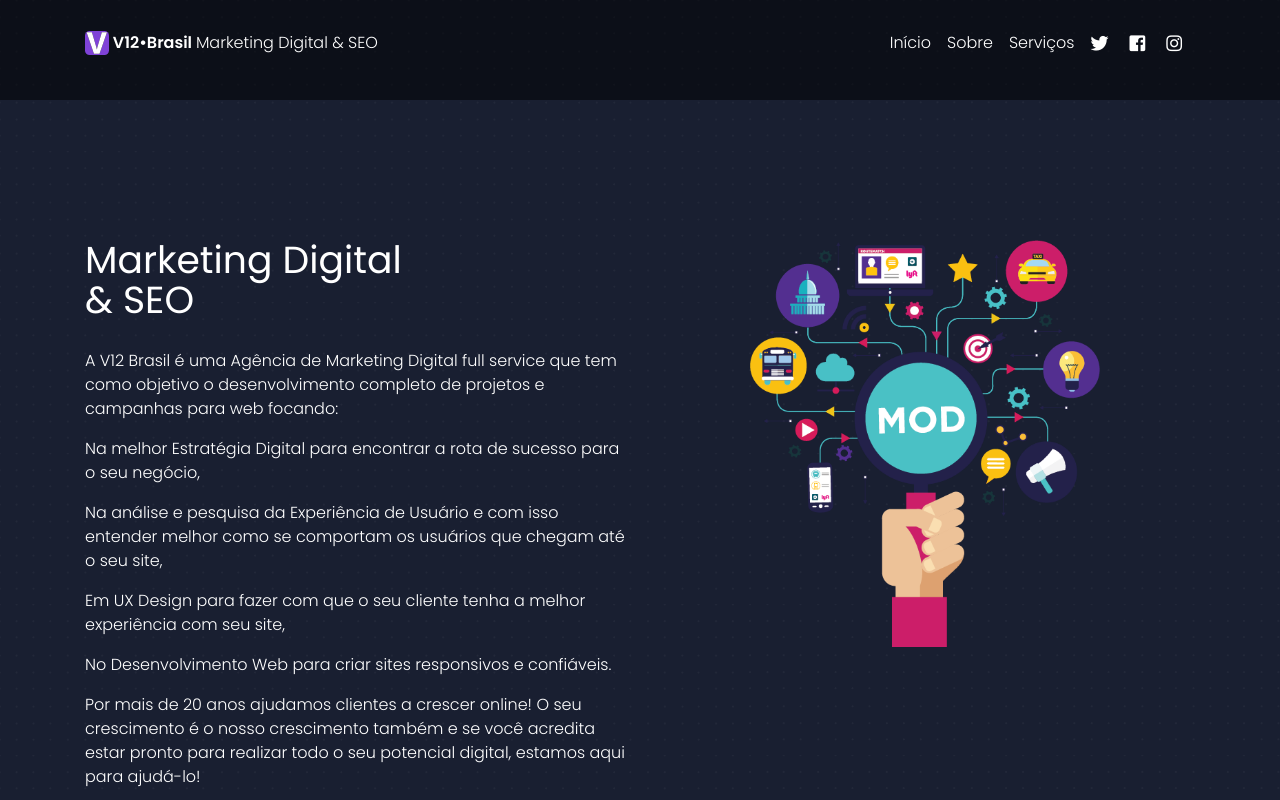
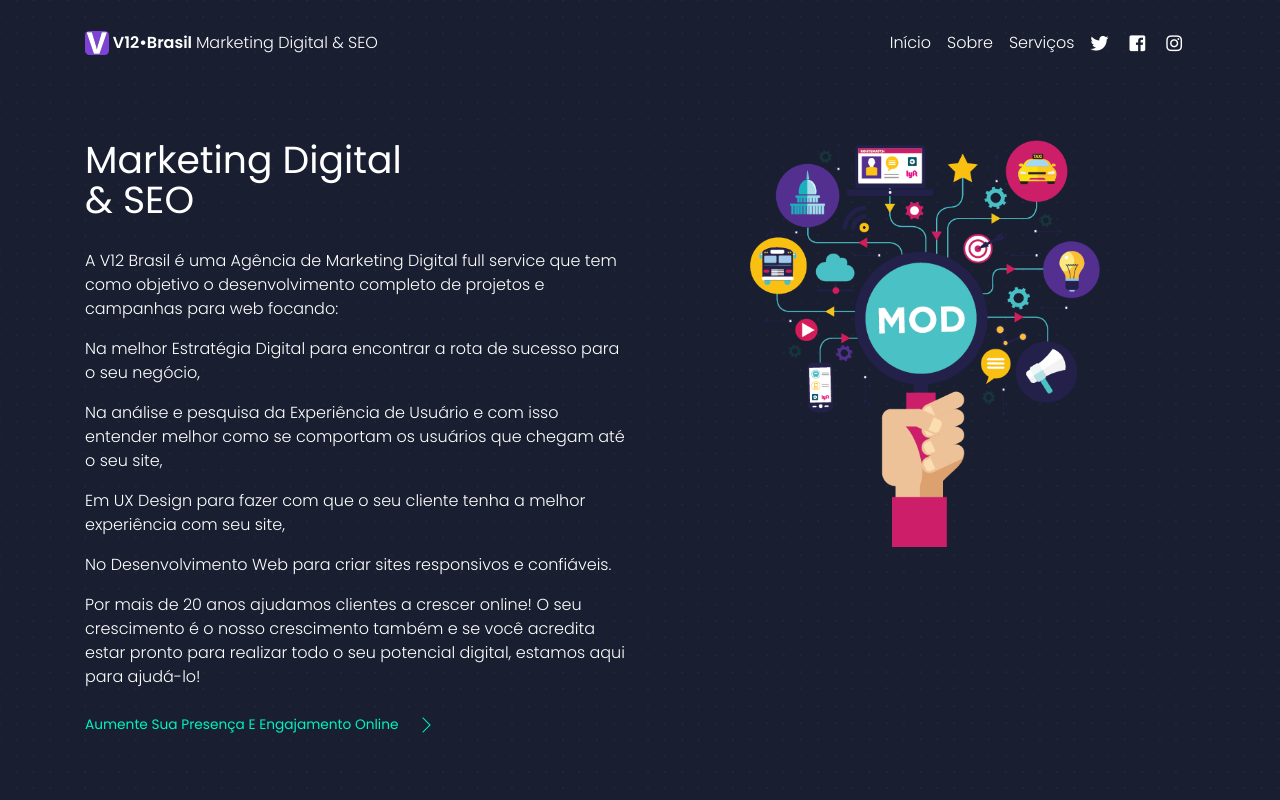
Before and after one commit to kemp777/v12brasil, an Angular app: page /home in a window 1280 px wide. Shown: the top 800 px of the page. Built offline with nearby package versions, Linux system fonts and the light colour scheme.

Commit message:
V12 - removendo overlay de teste colocado na navbar

```diff
--- a/src/app/components/navbar/navbar.component.html
+++ b/src/app/components/navbar/navbar.component.html
@@ -1,4 +1,3 @@
-<div class="footer-overlay">
 <nav class="navbar navbar-expand-lg fixed-top navbar-transparent" id="navbar-top">
     <div class="container">
         <div class="navbar-translate">
@@ -90,4 +89,3 @@
         </div>
     </div>
 </nav>
-</div>
```
